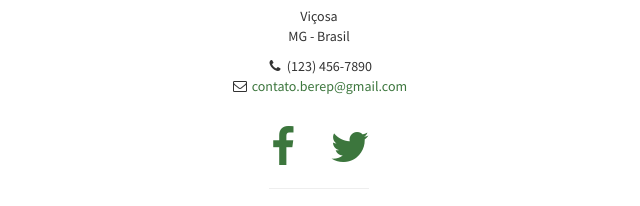
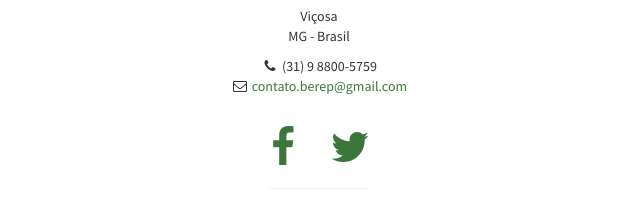
Before and after one commit to berep/berep.github.io, a plain HTML site: page index.html in a window 1280 px wide. Shown: the part 1780-1986 px from the top of the page, 321-961 px from the left. Drawn offline with Linux system fonts and the light colour scheme.

Commit message:
Adição do número de telefone correto

```diff
--- a/index.html
+++ b/index.html
@@ -244,7 +244,7 @@
                     <p>Viçosa
                         <br>MG - Brasil</p>
                     <ul class="list-unstyled">
-                        <li><i class="fa fa-phone fa-fw"></i> (123) 456-7890</li>
+                        <li><i class="fa fa-phone fa-fw"></i> (31) 9 8800-5759</li>
                         <li><i class="fa fa-envelope-o fa-fw"></i> <a class="text-success" href="mailto:contato.berep@gmail.com">contato.berep@gmail.com</a>
                         </li>
                     </ul>
```
